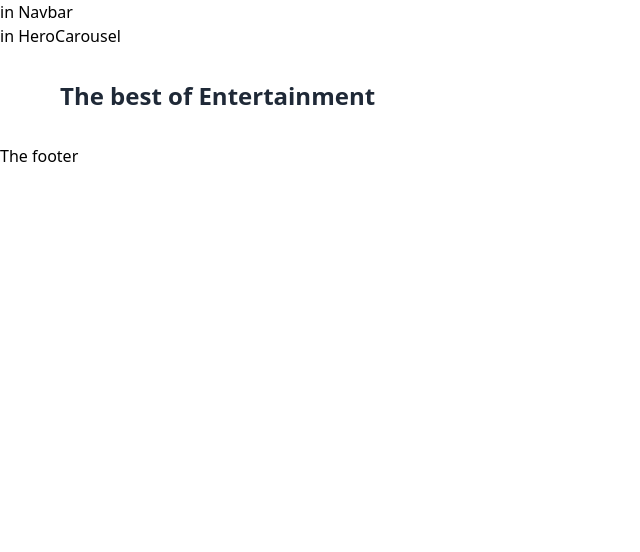
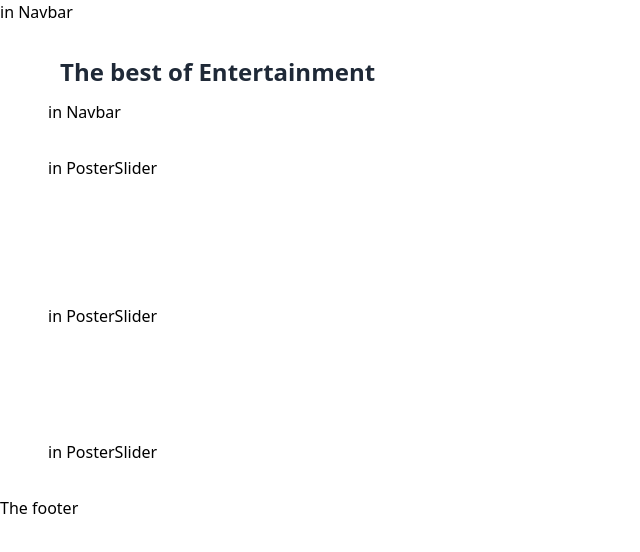
Before and after one commit to Dasalkar-Ajay/book_my_show, a React (Create React App) app: page / in a window 1280 px wide. Shown: the top 552 px of the page, without its empty margins (0-640 px from the left). Built offline with nearby package versions, Linux system fonts and the light colour scheme.

Commit message:
The 3rd day

```diff
--- a/src/Components/HeroCarousel/HeroCarouselComponent.jsx
+++ b/src/Components/HeroCarousel/HeroCarouselComponent.jsx
@@ -1,8 +1,25 @@
-import react from  'react';
+import react, { useState } from  'react';
+import HeroSlider from 'react-slick'
+
 
 const HeroCarousel=()=>{
+
+    const[images,setImages]=useState([]);
+
     return (
-        <div>in HeroCarousel </div>
+        <>
+        <div className='lg:hidden'>
+            <HeroSlider/>
+            {
+                images.map((image)=>{
+                    <div className="w-full h-56 md:h-80 py-3">
+                        <img src="" alt="Hero Banner" className="w-full h-full rounded-md object-cover" />
+                    </div>
+                })
+            }
+
+        </div>
+        </>
     );
 }
 
--- a/src/Components/PosterSlider/PosterSlider.Component.jsx
+++ b/src/Components/PosterSlider/PosterSlider.Component.jsx
@@ -2,7 +2,7 @@ import react from 'react';
 
 const PosterSlider=()=>{
     return (
-        <div>in Navbar</div>
+        <div>in PosterSlider</div>
     )
 }
 
--- a/src/Pages/HomePage.jsx
+++ b/src/Pages/HomePage.jsx
@@ -6,16 +6,47 @@ import HeroCarousel from '../Components/HeroCarousel/HeroCarouselComponent';
 
 
 
-const HomePage=()=>{
+const HomePage = () => {
     const [recommendedMovies, setRecommendedMovies] = useState([])
     const [premierMovies, setpremierMovies] = useState([])
     const [onlineStreamEvents, setonlineStreamEvents] = useState([])
     return (
         <>
-        <HeroCarousel />
-        <div className='Container mx-auto px-4 md:px-12 my-8'>
-        <h1 className="text-2xl font-bold text-gray-800 sm:ml-3 ml-0 my-3"> The best of Entertainment</h1>
-        </div>
+            <HeroCarousel />
+            <div className='Container mx-auto px-4 md:px-12 my-8'>
+                <h1 className="text-2xl  font-bold text-gray-800  sm:ml-3 ml-0 my-3"> The best of Entertainment</h1>
+                <EntertainmentCardComponent />
+            </div>
+            <div className='Container mx-auto px-4 md:px-12 my-8'>
+                <PosterSlider title="Recommended Movies "
+                    subject="List of Recommended Movies"
+                    Posetrs={recommendedMovies}
+                    isDark={false}
+                />
+            </div>
+
+            <div className="bg-premier-800 py-12">
+                <div className="container mx-auto px-4 md:px-12 my-8 flex flex-col gap-3">
+                    <div className="hidden md:flex">
+                        {/* <img src="http://egov.eletsonline.com/wp-content/uploads/2015/03/RuPay.svg_.png" alt="Rupay" className="w-full h-full" /> */}
+                    </div>
+                    <PosterSlider
+                     title="premiers"
+                        subject="Brand new Releases every friday"
+                        Posetrs={premierMovies}
+                        isDark={true}
+                    />
+                </div>
+            </div>
+
+            <div className="Container mx-auto px-4 md:px-12 my-8">
+                <PosterSlider
+ title="Online Streaming Events"
+ subject="Online Stream Events"
+ Posetrs={onlineStreamEvents}
+ isDark={false}
+                />
+            </div>
         </>
     )
 }
--- a/tailwind.config.js
+++ b/tailwind.config.js
@@ -2,7 +2,13 @@
 module.exports = {
   content: [ "./src/**/*.{js,jsx,ts,tsx}",],
   theme: {
-    extend: {},
+    extend: {
+      color:{
+        darkBackground:{
+          50:"#edf1fc",
+        },
+      },
+    },
   },
   plugins: [],
 }
```
